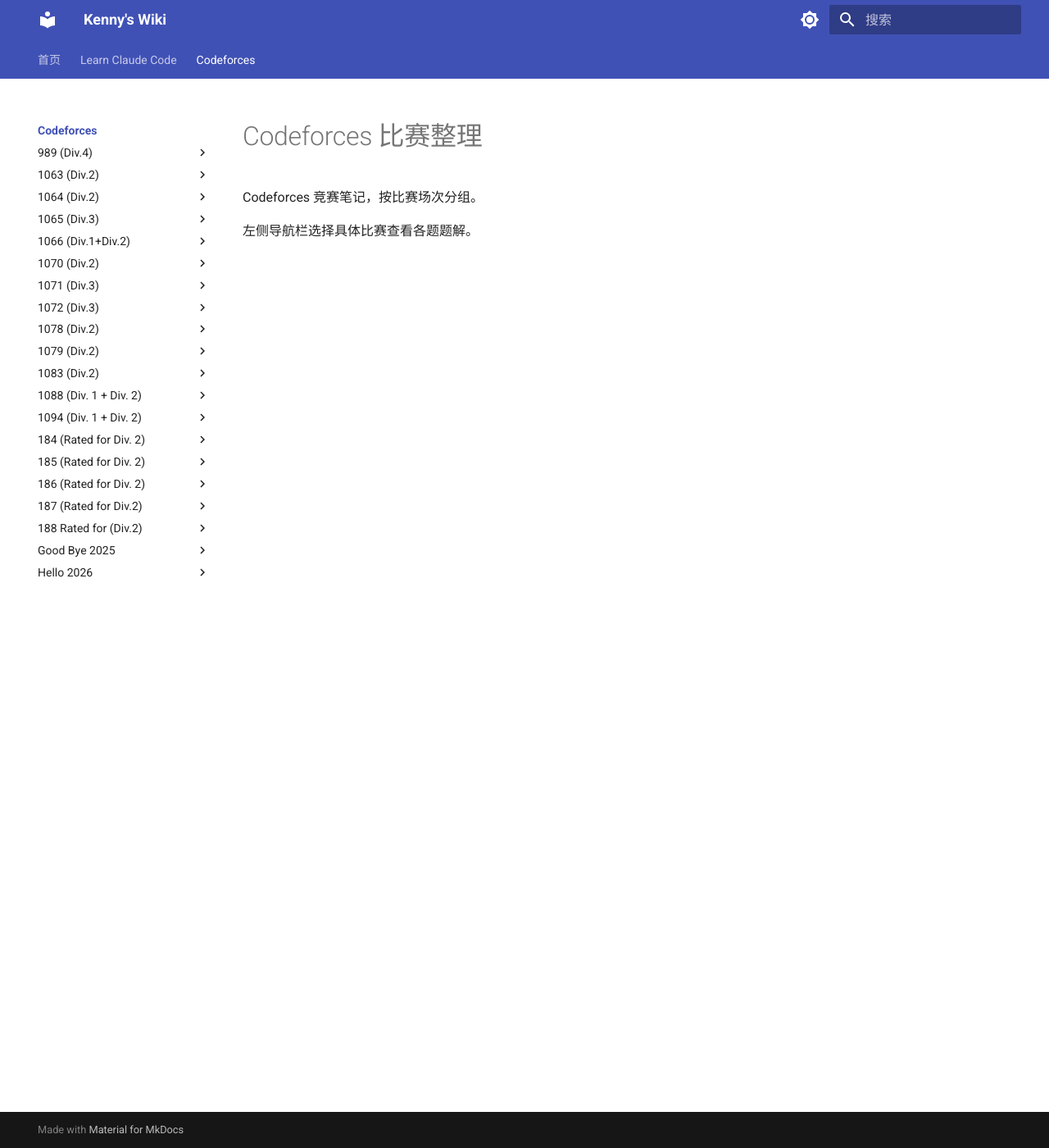
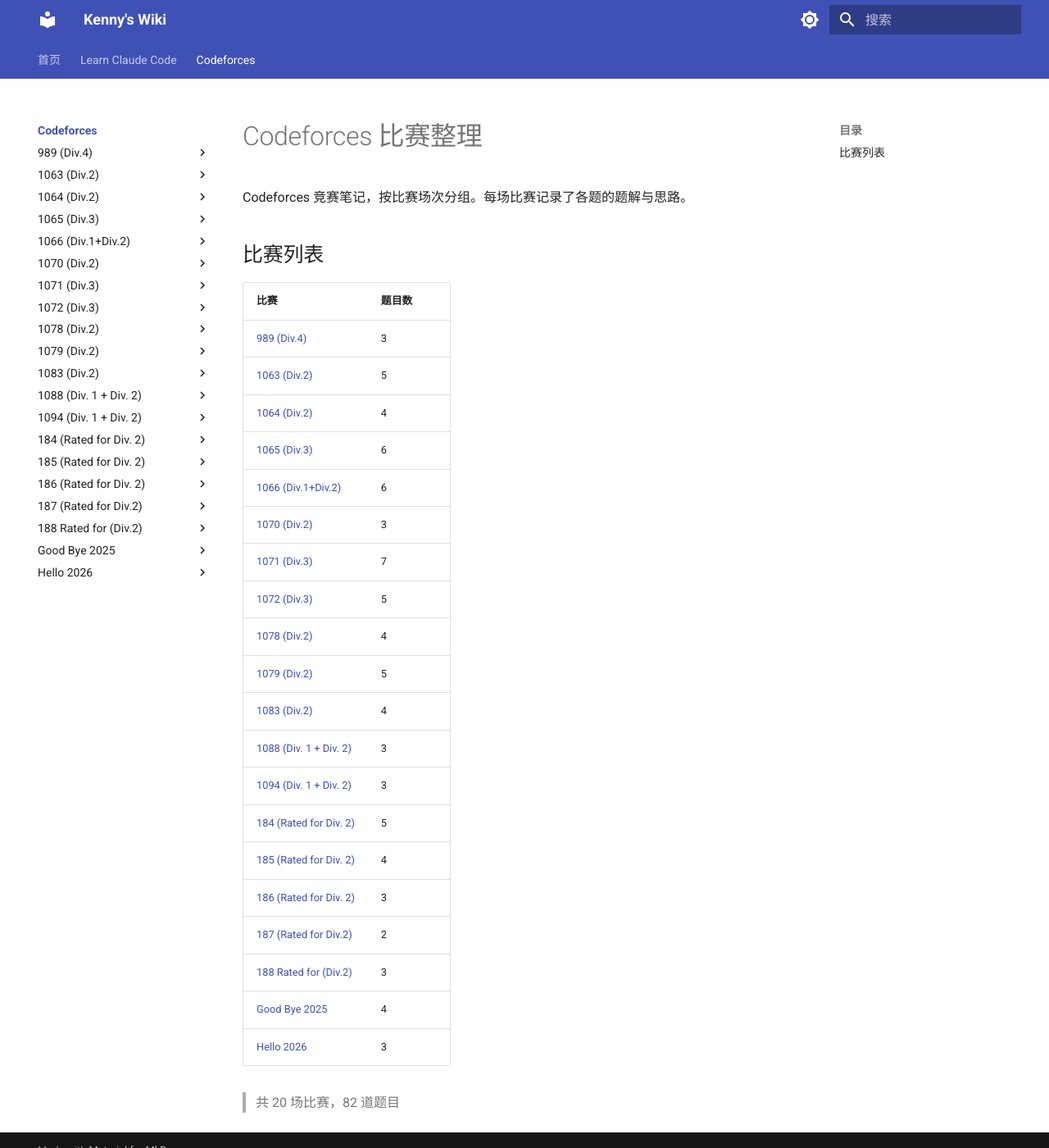
Before and after one commit to Kenny-bi/-my-wiki, an MkDocs documentation site: the page built from docs/Codeforces 比赛整理/index.md, in a window 1280 px wide and 1400 px high. Shown: the whole window at 82% size. Built offline with MkDocs 1.6.1 and Material for MkDocs 9.7.7, drawn with Linux system fonts in a browser that asks for light colours.

Commit message:
restructure: add section indexes, organize into subfolders

```diff
--- a/docs/Codeforces 比赛整理/index.md
+++ b/docs/Codeforces 比赛整理/index.md
@@ -1,5 +1,30 @@
 # Codeforces 比赛整理
 
-Codeforces 竞赛笔记，按比赛场次分组。
+Codeforces 竞赛笔记，按比赛场次分组。每场比赛记录了各题的题解与思路。
 
-左侧导航栏选择具体比赛查看各题题解。
+## 比赛列表
+
+| 比赛 | 题目数 |
+|------|--------|
+| [989 (Div.4)](989%20%20(Div.4)/) | 3 |
+| [1063 (Div.2)](1063%20(Div.2)/) | 5 |
+| [1064 (Div.2)](1064%20(Div.2)/) | 4 |
+| [1065 (Div.3)](1065%20(Div.3)/) | 6 |
+| [1066 (Div.1+Div.2)](1066%20(Div.1+Div.2)/) | 6 |
+| [1070 (Div.2)](1070%20(Div.2)/) | 3 |
+| [1071 (Div.3)](1071%20(Div.3)/) | 7 |
+| [1072 (Div.3)](1072%20(Div.3)/) | 5 |
+| [1078 (Div.2)](1078%20(Div.2)/) | 4 |
+| [1079 (Div.2)](1079%20(Div.2)/) | 5 |
+| [1083 (Div.2)](1083%20(Div.2)/) | 4 |
+| [1088 (Div. 1 + Div. 2)](1088%20(Div.%201%20+%20Div.%202)/) | 3 |
+| [1094 (Div. 1 + Div. 2)](1094%20(Div.%201%20+%20Div.%202)/) | 3 |
+| [184 (Rated for Div. 2)](184%20(Rated%20for%20Div.%202)/) | 5 |
+| [185 (Rated for Div. 2)](185%20(Rated%20for%20Div.%202)/) | 4 |
+| [186 (Rated for Div. 2)](186%20(Rated%20for%20Div.%202)/) | 3 |
+| [187 (Rated for Div.2)](187%20(Rated%20for%20Div.2)/) | 2 |
+| [188 Rated for (Div.2)](188%20Rated%20for%20(Div.2)/) | 3 |
+| [Good Bye 2025](Good%20Bye%202025/) | 4 |
+| [Hello 2026](Hello%202026/) | 3 |
+
+> 共 20 场比赛，82 道题目
--- a/mkdocs.yml
+++ b/mkdocs.yml
@@ -30,13 +30,14 @@
 nav:
   - 首页: index.md
   - Learn Claude Code:
-    - s01 - 逐行拆解: s01-逐行拆解.md
-    - s02 - 工具调度与Python语法: s02-工具调度与Python语法.md
-    - s03 - TodoWrite 与 Nag 提醒: s03-todo-write.md
-    - s04 - Subagent 子代理: s04-subagent.md
-    - s05 - Skill Loading: s05-skill-loading.md
+    - 板块首页: "Learn Claude Code/index.md"
+    - s01 - 逐行拆解: "Learn Claude Code/s01-逐行拆解.md"
+    - s02 - 工具调度与Python语法: "Learn Claude Code/s02-工具调度与Python语法.md"
+    - s03 - TodoWrite 与 Nag 提醒: "Learn Claude Code/s03-todo-write.md"
+    - s04 - Subagent 子代理: "Learn Claude Code/s04-subagent.md"
+    - s05 - Skill Loading: "Learn Claude Code/s05-skill-loading.md"
   - Codeforces:
-    - 比赛整理: Codeforces 比赛整理/index.md
+    - 板块首页: "Codeforces 比赛整理/index.md"
     - "989 (Div.4)":
       - E Building an Aquarium: "Codeforces 比赛整理/989  (Div.4)/E Building an Aquarium.md"
       - F Money Trees: "Codeforces 比赛整理/989  (Div.4)/F Money Trees.md"
```
Also changed, not shown: docs/Learn Claude Code/index.md (added, +26 -0 lines), docs/index.md (+6 -10 lines), docs/Learn Claude Code/s01-逐行拆解.md (renamed from docs/s01-逐行拆解.md), docs/Learn Claude Code/s02-工具调度与Python语法.md (renamed from docs/s02-工具调度与Python语法.md), docs/Learn Claude Code/s03-todo-write.md (renamed from docs/s03-todo-write.md), docs/Learn Claude Code/s04-subagent.md (renamed from docs/s04-subagent.md), docs/Learn Claude Code/s05-skill-loading.md (renamed from docs/s05-skill-loading.md).
